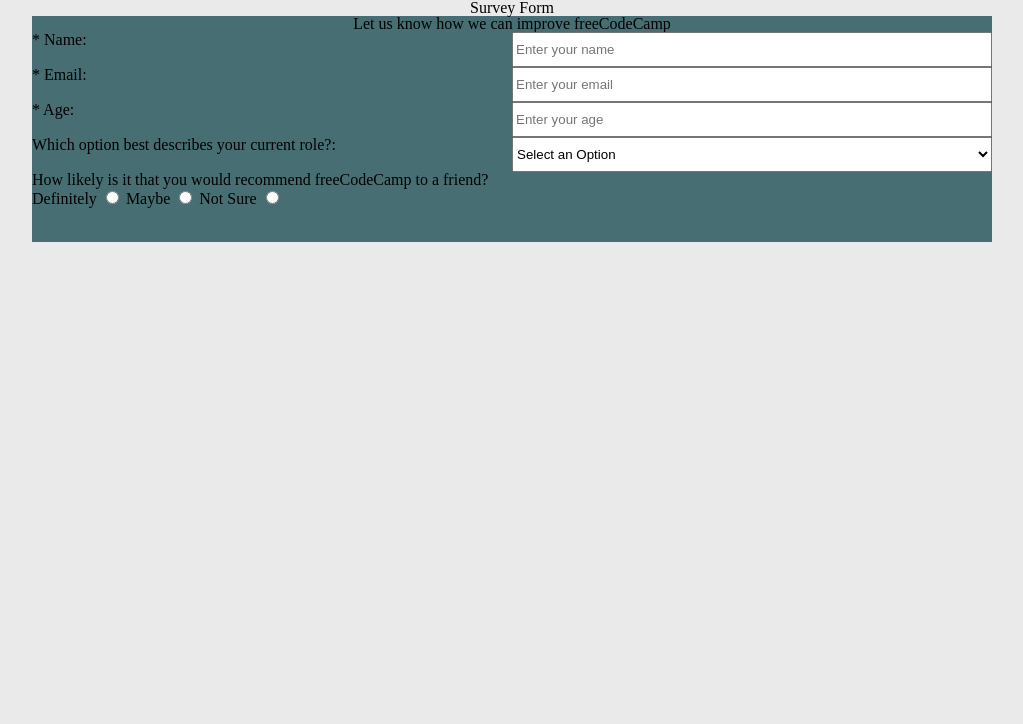
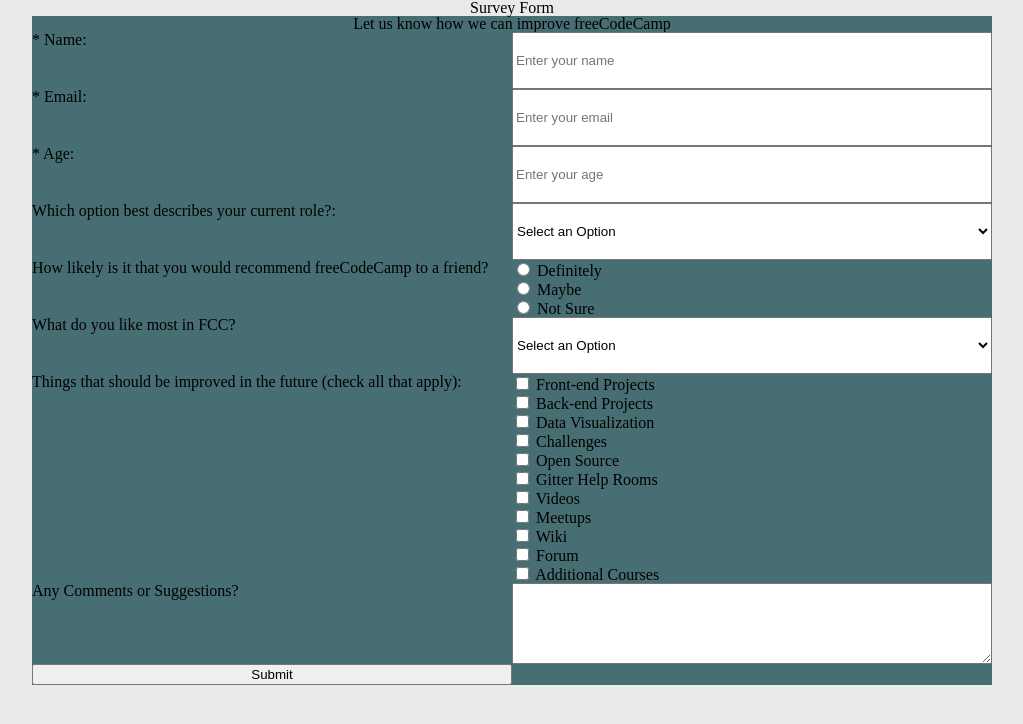
Before and after one commit to jenoble20/SurveySite, a plain HTML site: page index.html in a window 1280 px wide. Shown: the whole page, without its empty margins (128-1151 px from the left). Drawn offline with Linux system fonts and the light colour scheme.

Commit message:
HTML structure complete. May be changed if a solution for accessibility for the checkbox and radio button areas can be found.

```diff
--- a/Resources/style.css
+++ b/Resources/style.css
@@ -24,6 +24,13 @@ body{
   grid-template-rows: repeat(6, 1fr);
 }
 
-.fieldset{
-  grid-column: 1/3;
+#user-recommendation{
+  display: flex;
+  flex-direction: column;
+  align-items: center;
 }
+
+.selections{
+  display: flex;
+  flex-direction: column;
+}
--- a/index.html
+++ b/index.html
@@ -27,7 +27,7 @@
 
         <!--USER'S AGE-->
         <label id="number-label" for="number">* Age:</label>
-        <input id="number" type="number" min="0" max="100" placeholder="Enter your age" required>
+        <input id="number" type="number" min="1" max="100" placeholder="Enter your age" required>
 
         <!--USER'S ROLE-->
         <label for="dropdown">Which option best describes your current role?:</label>
@@ -42,15 +42,60 @@
 
 
         <!--USER'S RECOMMENDATION-->
-        <fieldset class="fieldset">
-          <legend>How likely is it that you would recommend freeCodeCamp to a friend?</legend>
-          <label for="definitely">Definitely</label>
-          <input type="radio" id="definitely" name="recommendation">
-          <label for="maybe">Maybe</label>
-          <input type="radio" id="maybe" name="recommendation">
-          <label for="not-sure">Not Sure</label>
-          <input type="radio" id="not-sure" name="recommendation">
-        </fieldset>
+        <label for="ratings">How likely is it that you would recommend freeCodeCamp to a friend?</label>
+        <ul id="ratings" class="selections">
+          <li><input type="radio" id="definitely" name="recommendation" value="1">
+              <label for="definitely">Definitely</label></li>
+          <li><input put type="radio" id="maybe" name="recommendation" value="2">
+              <label for="maybe">Maybe</label></li>
+          <li><input type="radio" id="not-sure" name="recommendation" value="3">
+              <label for="not-sure">Not Sure</label></li>
+        </ul>
+
+        <!--USER'S LIKES-->
+        <label for="likes">What do you like most in FCC?</label>
+        <select id="likes">
+          <option disabled selected>Select an Option</option>
+          <option value="challenges">Challenges</option>
+          <option value="projects">Projects</option>
+          <option value="community">Community</option>
+          <option value="open-source">Open Source</option>
+        </select>
+
+        <!--USER'S DISLIKES-->
+        <label for="dislikes">Things that should be improved in the future (check all that apply):</label>
+        <ul id="dislikes" class="selections">
+          <li><input type="checkbox" id="front-end" value="1">
+              <label for="front-end">Front-end Projects</label></li>
+          <li><input put type="checkbox" id="back-end" value="2">
+              <label for="back-end">Back-end Projects</label></li>
+          <li><input type="checkbox" id="data-visualization" value="3">
+              <label for="data-visualization">Data Visualization</label></li>
+          <li><input type="checkbox" id="challenges" value="4">
+              <label for="challenges">Challenges</label></li>
+          <li><input type="checkbox" id="open-source" value="5">
+              <label for="open-source">Open Source</label></li>
+          <li><input type="checkbox" id="gitter" value="6">
+              <label for="gitter">Gitter Help Rooms</label></li>
+          <li><input type="checkbox" id="videos" value="7">
+              <label for="videos">Videos</label></li>
+          <li><input type="checkbox" id="meetups" value="8">
+              <label for="meetups">Meetups</label></li>
+          <li><input type="checkbox" id="wiki" value="9">
+              <label for="wiki">Wiki</label></li>
+          <li><input type="checkbox" id="forum" value="10">
+              <label for="forum">Forum</label></li>
+          <li><input type="checkbox" id="courses" value="11">
+              <label for="courses">Additional Courses</label></li>
+        </ul>
+
+        <!--ADDITIONAL COMMENTS SECTION-->
+        <label for="comments">Any Comments or Suggestions?</label>
+        <textarea rows="5" columns="30" maxlength="250">
+        </textarea>
+
+        <!--SUBMIT BUTTON-->
+        <button>Submit</button>
 
       </form>
     </main>
```
